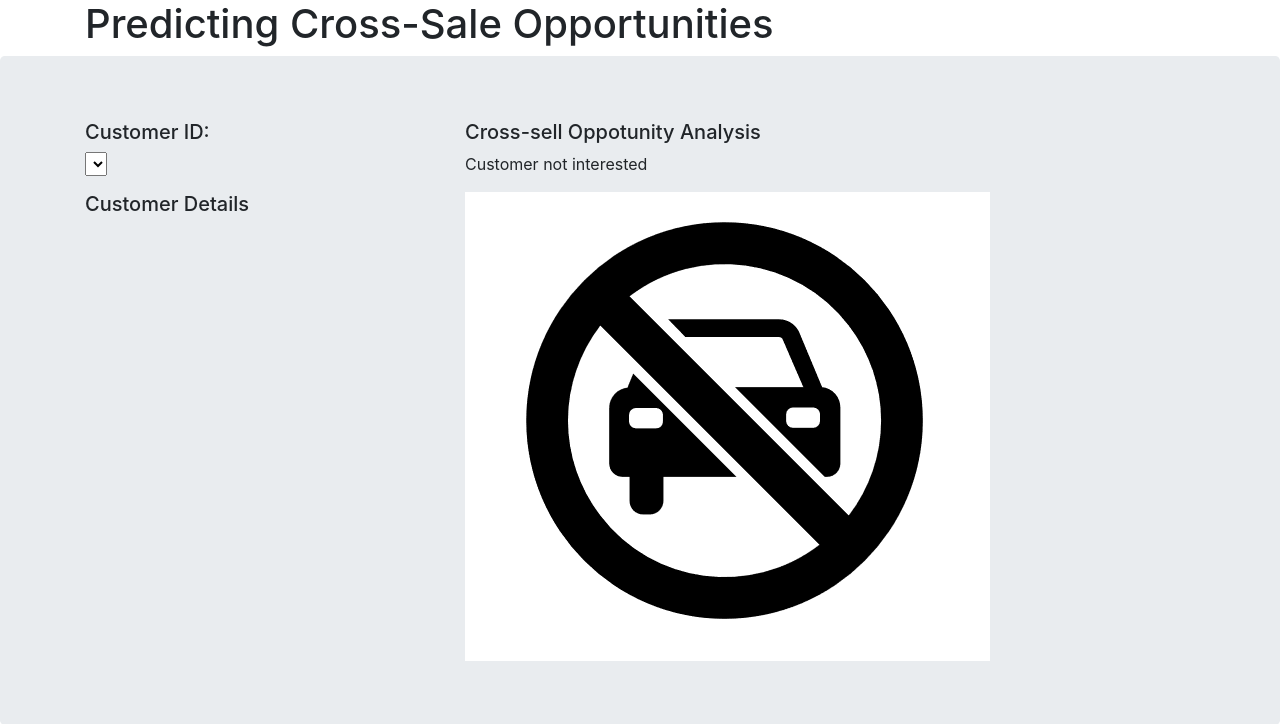
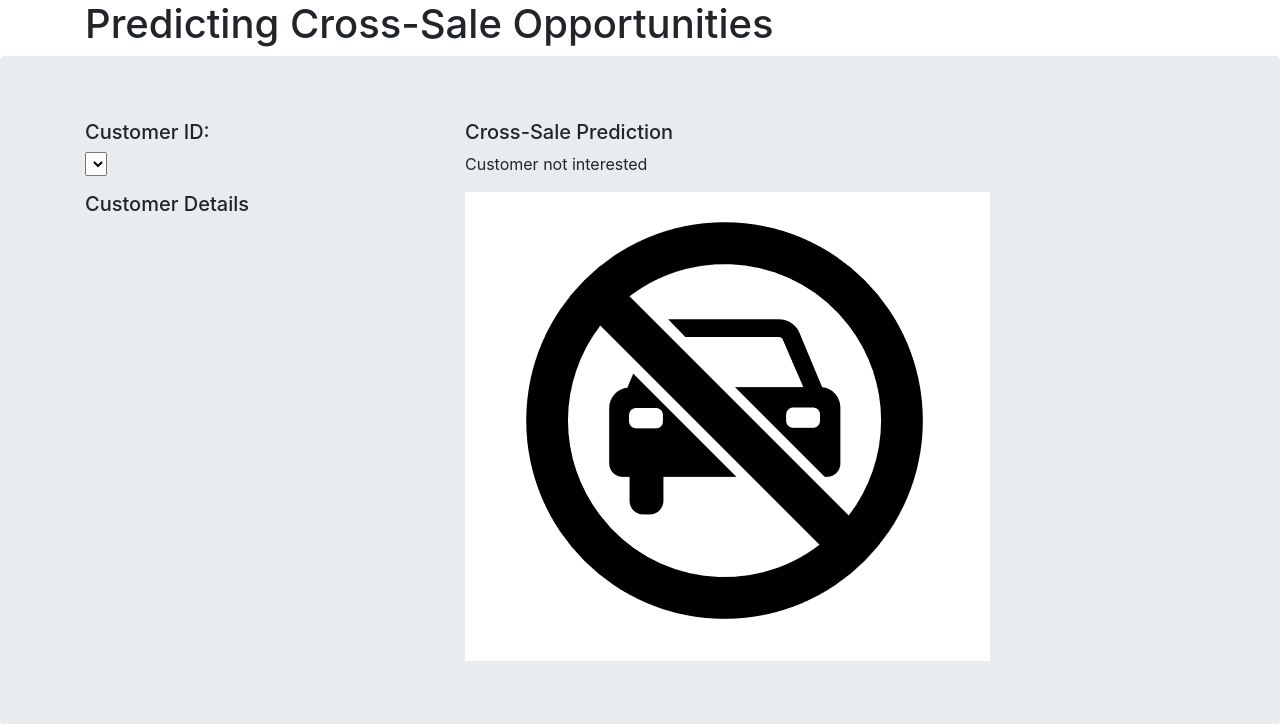
Before and after one commit to szerpa17/cross-sell-predictions, a Flask app: page / in a window 1280 px wide. Shown: the top 724 px of the page. Run offline with Flask 2, Linux system fonts and the light colour scheme; data that the repository does not hold is empty; some libraries are stand-ins or nearby versions.

Commit message:
updated customer_results.html panel-title

```diff
--- a/templates/modules/customer_results.html
+++ b/templates/modules/customer_results.html
@@ -2,7 +2,7 @@
 
 <div class=" panel panel-primary">
     <div class="panel-heading">
-        <h5 class="panel-title">Cross-sell Oppotunity Analysis</h5>
+        <h5 class="panel-title">Cross-Sale Prediction</h5>
     </div>
     <div id="customer_results" class="panel-body">
     </div>
```
